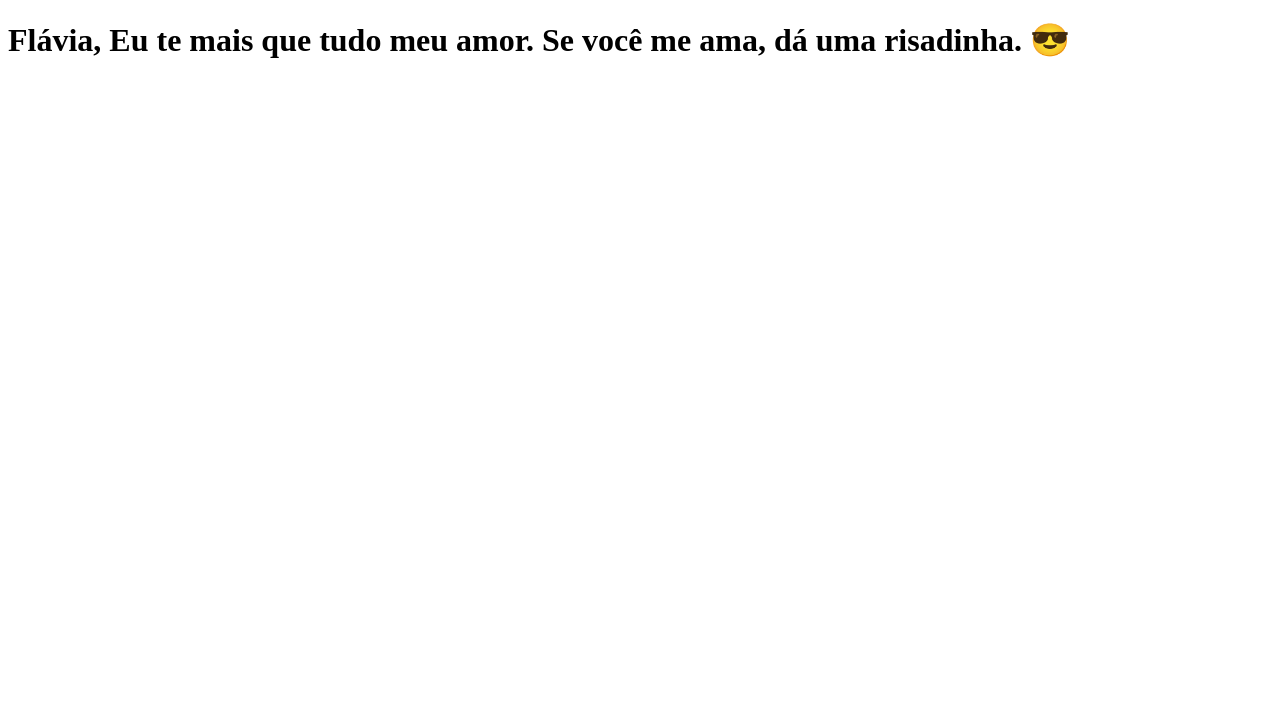
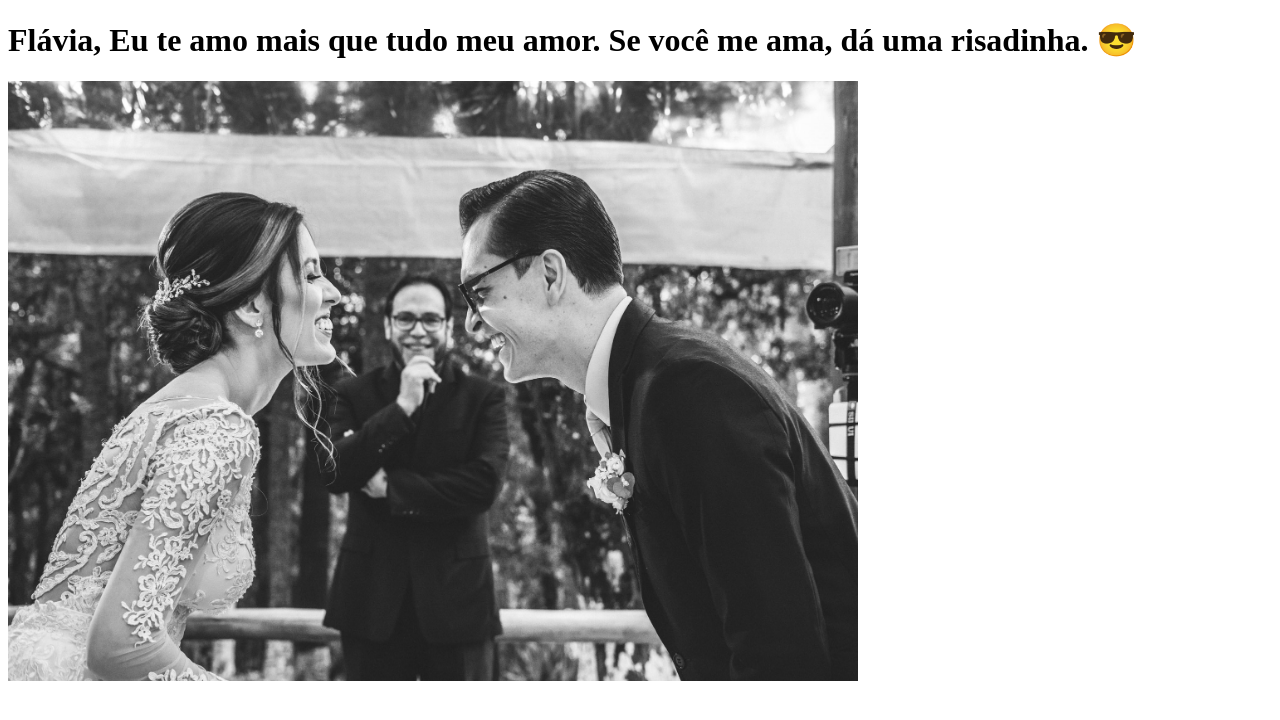
Before and after one commit to Felipe-Tomazetti/clone-tabnews, a Next.js app: page / in a window 1280 px wide. Shown: the top 720 px of the page. Built offline with nearby package versions, Linux system fonts and the light colour scheme.

Commit message:
adiciona foto do casamento

```diff
--- a/pages/index.js
+++ b/pages/index.js
@@ -1,5 +1,11 @@
+import casamentoIMG from './casamento.jpg'
+
 function Home () {
-    return <h1>Flávia, Eu te mais que tudo meu amor. Se você me ama, dá uma risadinha. 😎</h1>
+    console.log('img', casamentoIMG)
+    return <div>
+        <h1>Flávia, Eu te amo mais que tudo meu amor. Se você me ama, dá uma risadinha. 😎</h1>
+        <img src={casamentoIMG.src} width='850' height='600'/>
+    </div>
 }
 
 export default Home;
```
Also changed, not shown: pages/casamento.jpg (added).
